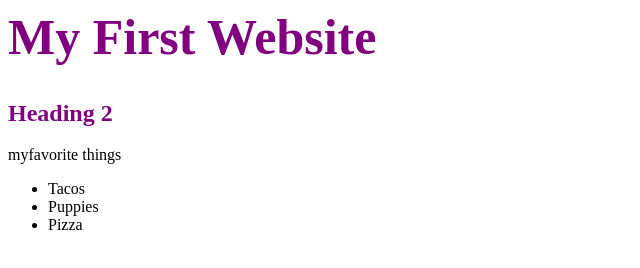
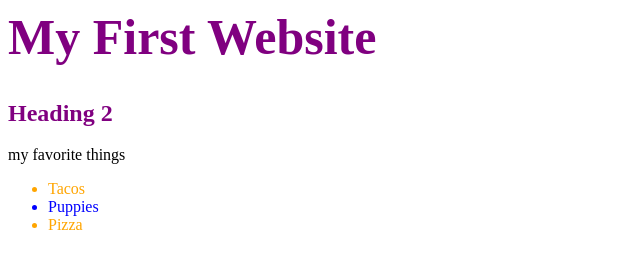
Before and after one commit to tbfong/tbfong.github.io, a plain HTML site: page index.html in a window 1280 px wide. Shown: the whole page, without its empty margins (0-640 px from the left). Drawn offline with Linux system fonts and the light colour scheme.

Commit message:
Update index.html

```diff
--- a/index.html
+++ b/index.html
@@ -14,6 +14,15 @@ h2 {
 }
 h1, h2 { color:purple;
 }
+li {
+    color:orange;
+}
+.food {
+    color:orange;
+}
+li {
+    color:blue;
+}
     </style>
 </head>
 <body>
@@ -23,11 +32,11 @@ h1, h2 { color:purple;
 </body>
 </html>
 
-<p>myfavorite things</p>
+<p>my favorite things</p>
 <ul>
-<li>Tacos</li>
+<li class="food">Tacos</li>
 <li>Puppies</li>
-<li>Pizza</li>
+<li class="food">Pizza</li>
 </ul>
 </body>
 </html>
```
